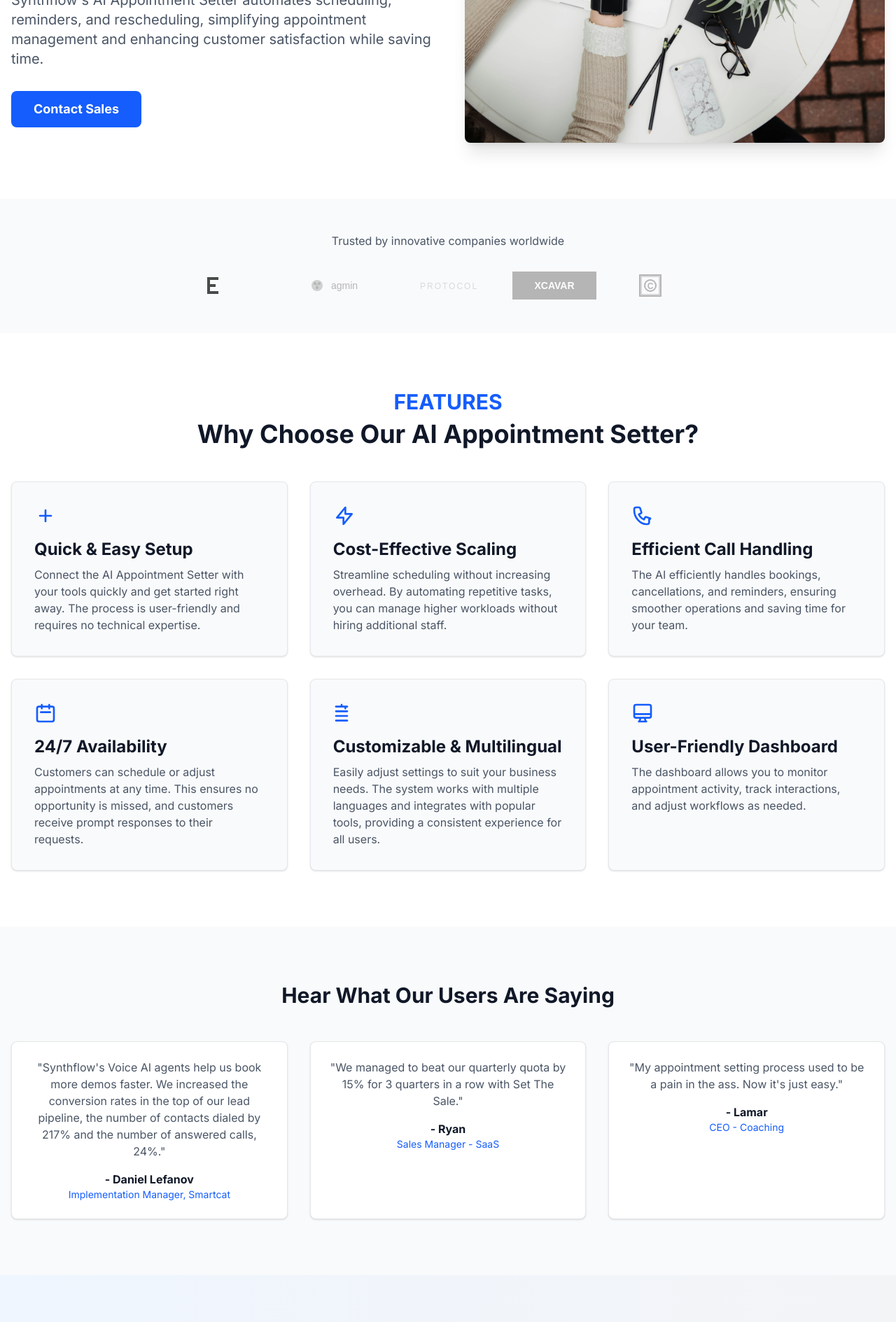
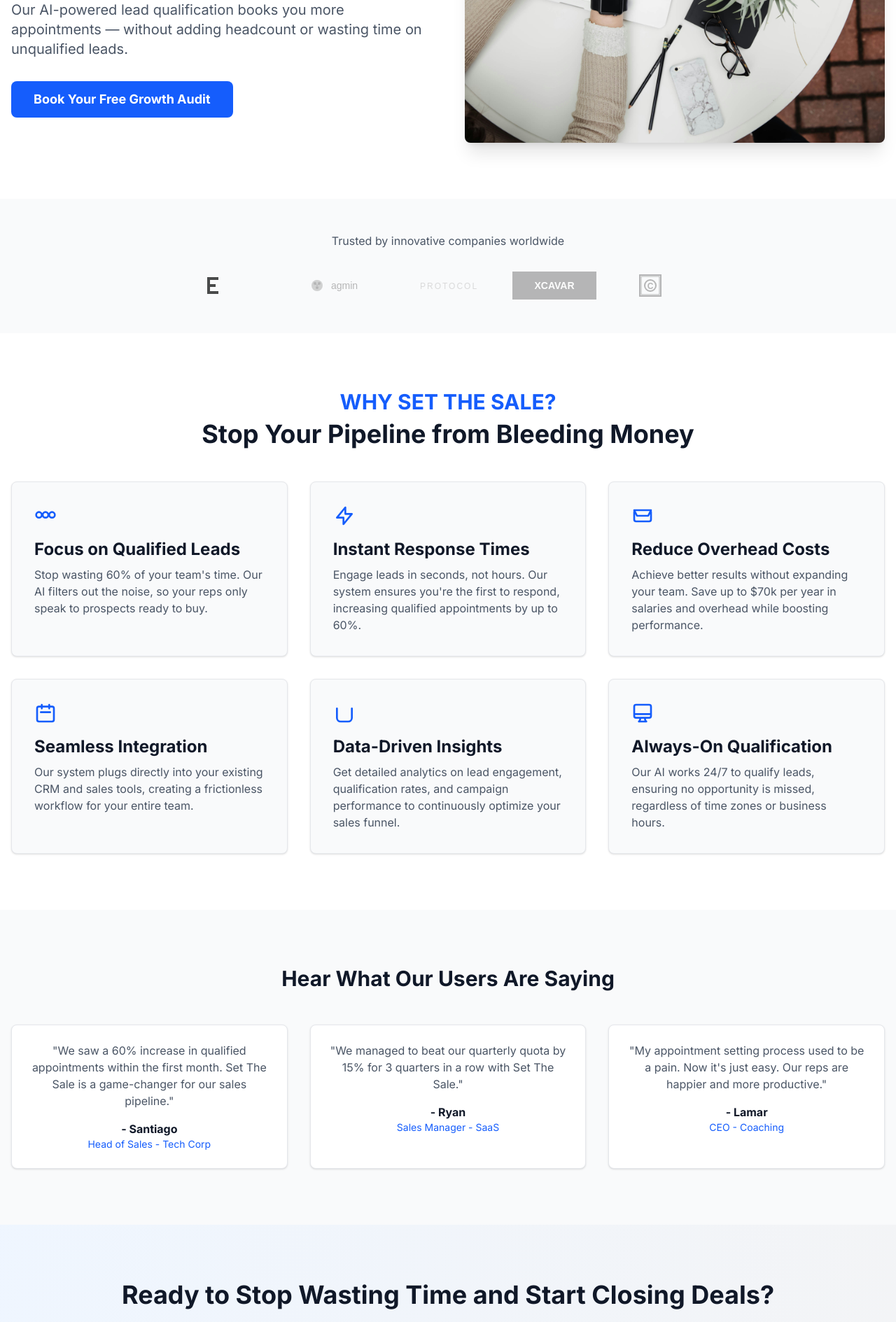
Before and after one commit to capitanbarbosa/setthesale-us, a Next.js app: page /home-1 in a window 1280 px wide. Shown: the part 340-2229 px from the top of the page at 70% size. Built offline with nearby package versions, Linux system fonts and the light colour scheme.

Commit message:
home1 text

```diff
--- a/src/app/home-1/page.js
+++ b/src/app/home-1/page.js
@@ -16,15 +16,15 @@ export default function Home() {
         <div className="grid lg:grid-cols-2 gap-12 items-center py-20 px-4 max-w-7xl mx-auto">
           <div className="text-center lg:text-left">
             <h1 className="text-5xl font-bold text-gray-900">
-              AI Appointment Setter: Automate Scheduling with Ease
+              Turn Leads Into Hot Sales Conversations — Automatically
             </h1>
             <p className="text-xl mt-4 max-w-3xl text-gray-600">
-              Synthflow's AI Appointment Setter automates scheduling, reminders, and rescheduling,
-              simplifying appointment management and enhancing customer satisfaction while saving time.
+              Our AI-powered lead qualification books you more appointments —
+              without adding headcount or wasting time on unqualified leads.
             </p>
             <Link href="/book-a-call">
               <button className="mt-8 bg-blue-600 hover:bg-blue-700 text-white font-bold py-3 px-8 rounded-lg text-lg transition-colors">
-                Contact Sales
+                Book Your Free Growth Audit
               </button>
             </Link>
           </div>
@@ -57,38 +57,38 @@ export default function Home() {
       {/* Features Section */}
       <section className="py-20 px-4 bg-white">
         <div className="container mx-auto">
-          <h2 className="text-3xl font-bold text-center mb-2 text-blue-600">FEATURES</h2>
-          <h3 className="text-4xl font-bold text-center mb-12 text-gray-900">Why Choose Our AI Appointment Setter?</h3>
+          <h2 className="text-3xl font-bold text-center mb-2 text-blue-600">WHY SET THE SALE?</h2>
+          <h3 className="text-4xl font-bold text-center mb-12 text-gray-900">Stop Your Pipeline from Bleeding Money</h3>
           <div className="grid grid-cols-1 md:grid-cols-2 lg:grid-cols-3 gap-8">
             <div className="bg-gray-50 p-8 rounded-lg border border-gray-200 shadow-sm">
-              <div className="mb-4"><FeatureIcon d="M12 6v6m0 0v6m0-6h6m-6 0H6" /></div>
-              <h4 className="text-2xl font-bold mb-2 text-gray-900">Quick & Easy Setup</h4>
-              <p className="text-gray-600">Connect the AI Appointment Setter with your tools quickly and get started right away. The process is user-friendly and requires no technical expertise.</p>
+              <div className="mb-4"><FeatureIcon d="M12 8c-1.657 0-3 1.343-3 3s1.343 3 3 3 3-1.343 3-3-1.343-3-3-3zM5 8c-1.657 0-3 1.343-3 3s1.343 3 3 3 3-1.343 3-3-1.343-3-3-3zm14 0c-1.657 0-3 1.343-3 3s1.343 3 3 3 3-1.343 3-3-1.343-3-3-3z" /></div>
+              <h4 className="text-2xl font-bold mb-2 text-gray-900">Focus on Qualified Leads</h4>
+              <p className="text-gray-600">Stop wasting 60% of your team's time. Our AI filters out the noise, so your reps only speak to prospects ready to buy.</p>
             </div>
             <div className="bg-gray-50 p-8 rounded-lg border border-gray-200 shadow-sm">
               <div className="mb-4"><FeatureIcon d="M13 10V3L4 14h7v7l9-11h-7z" /></div>
-              <h4 className="text-2xl font-bold mb-2 text-gray-900">Cost-Effective Scaling</h4>
-              <p className="text-gray-600">Streamline scheduling without increasing overhead. By automating repetitive tasks, you can manage higher workloads without hiring additional staff.</p>
+              <h4 className="text-2xl font-bold mb-2 text-gray-900">Instant Response Times</h4>
+              <p className="text-gray-600">Engage leads in seconds, not hours. Our system ensures you're the first to respond, increasing qualified appointments by up to 60%.</p>
             </div>
             <div className="bg-gray-50 p-8 rounded-lg border border-gray-200 shadow-sm">
-              <div className="mb-4"><FeatureIcon d="M3 5a2 2 0 012-2h3.28a1 1 0 01.948.684l1.498 4.493a1 1 0 01-.502 1.21l-2.257 1.13a11.042 11.042 0 005.516 5.516l1.13-2.257a1 1 0 011.21-.502l4.493 1.498A1 1 0 0119 15.72V19a2 2 0 01-2 2h-1C9.716 21 3 14.284 3 6V5z" /></div>
-              <h4 className="text-2xl font-bold mb-2 text-gray-900">Efficient Call Handling</h4>
-              <p className="text-gray-600">The AI efficiently handles bookings, cancellations, and reminders, ensuring smoother operations and saving time for your team.</p>
+              <div className="mb-4"><FeatureIcon d="M3 6l3 6h12l3-6H3zm16 12H5a2 2 0 01-2-2V8a2 2 0 012-2h14a2 2 0 012 2v8a2 2 0 01-2 2z" /></div>
+              <h4 className="text-2xl font-bold mb-2 text-gray-900">Reduce Overhead Costs</h4>
+              <p className="text-gray-600">Achieve better results without expanding your team. Save up to $70k per year in salaries and overhead while boosting performance.</p>
             </div>
             <div className="bg-gray-50 p-8 rounded-lg border border-gray-200 shadow-sm">
               <div className="mb-4"><FeatureIcon d="M8 7V3m8 4V3m-9 8h10M5 21h14a2 2 0 002-2V7a2 2 0 00-2-2H5a2 2 0 00-2 2v12a2 2 0 002 2z" /></div>
-              <h4 className="text-2xl font-bold mb-2 text-gray-900">24/7 Availability</h4>
-              <p className="text-gray-600">Customers can schedule or adjust appointments at any time. This ensures no opportunity is missed, and customers receive prompt responses to their requests.</p>
+              <h4 className="text-2xl font-bold mb-2 text-gray-900">Seamless Integration</h4>
+              <p className="text-gray-600">Our system plugs directly into your existing CRM and sales tools, creating a frictionless workflow for your entire team.</p>
             </div>
             <div className="bg-gray-50 p-8 rounded-lg border border-gray-200 shadow-sm">
-              <div className="mb-4"><FeatureIcon d="M3 5h12M9 3v2m4 0v2M3 10h12M3 15h12M3 20h12" /></div>
-              <h4 className="text-2xl font-bold mb-2 text-gray-900">Customizable & Multilingual</h4>
-              <p className="text-gray-600">Easily adjust settings to suit your business needs. The system works with multiple languages and integrates with popular tools, providing a consistent experience for all users.</p>
+              <div className="mb-4"><FeatureIcon d="M4 7v10c0 2.21 1.79 4 4 4h8c2.21 0 4-1.79 4-4V7" /></div>
+              <h4 className="text-2xl font-bold mb-2 text-gray-900">Data-Driven Insights</h4>
+              <p className="text-gray-600">Get detailed analytics on lead engagement, qualification rates, and campaign performance to continuously optimize your sales funnel.</p>
             </div>
             <div className="bg-gray-50 p-8 rounded-lg border border-gray-200 shadow-sm">
               <div className="mb-4"><FeatureIcon d="M9.75 17L9 20l-1 1h8l-1-1-.75-3M3 13h18M5 17h14a2 2 0 002-2V5a2 2 0 00-2-2H5a2 2 0 00-2 2v10a2 2 0 002 2z" /></div>
-              <h4 className="text-2xl font-bold mb-2 text-gray-900">User-Friendly Dashboard</h4>
-              <p className="text-gray-600">The dashboard allows you to monitor appointment activity, track interactions, and adjust workflows as needed.</p>
+              <h4 className="text-2xl font-bold mb-2 text-gray-900">Always-On Qualification</h4>
+              <p className="text-gray-600">Our AI works 24/7 to qualify leads, ensuring no opportunity is missed, regardless of time zones or business hours.</p>
             </div>
           </div>
         </div>
@@ -100,9 +100,9 @@ export default function Home() {
           <h2 className="text-3xl font-bold mb-12 text-gray-900">Hear What Our Users Are Saying</h2>
           <div className="grid grid-cols-1 md:grid-cols-3 gap-8">
             <div className="bg-white p-6 rounded-lg border border-gray-200 shadow-sm">
-              <p className="text-gray-600 mb-4">"Synthflow's Voice AI agents help us book more demos faster. We increased the conversion rates in the top of our lead pipeline, the number of contacts dialed by 217% and the number of answered calls, 24%."</p>
-              <p className="font-bold text-gray-900">- Daniel Lefanov</p>
-              <p className="text-sm text-blue-600">Implementation Manager, Smartcat</p>
+              <p className="text-gray-600 mb-4">"We saw a 60% increase in qualified appointments within the first month. Set The Sale is a game-changer for our sales pipeline."</p>
+              <p className="font-bold text-gray-900">- Santiago</p>
+              <p className="text-sm text-blue-600">Head of Sales - Tech Corp</p>
             </div>
             <div className="bg-white p-6 rounded-lg border border-gray-200 shadow-sm">
               <p className="text-gray-600 mb-4">"We managed to beat our quarterly quota by 15% for 3 quarters in a row with Set The Sale."</p>
@@ -110,7 +110,7 @@ export default function Home() {
               <p className="text-sm text-blue-600">Sales Manager - SaaS</p>
             </div>
             <div className="bg-white p-6 rounded-lg border border-gray-200 shadow-sm">
-              <p className="text-gray-600 mb-4">"My appointment setting process used to be a pain in the ass. Now it's just easy."</p>
+              <p className="text-gray-600 mb-4">"My appointment setting process used to be a pain. Now it's just easy. Our reps are happier and more productive."</p>
               <p className="font-bold text-gray-900">- Lamar</p>
               <p className="text-sm text-blue-600">CEO - Coaching</p>
             </div>
@@ -121,11 +121,11 @@ export default function Home() {
       {/* Final CTA Section */}
       <section className="text-center py-20 px-4 bg-gradient-to-r from-blue-50 to-gray-100">
         <div className="container mx-auto">
-          <h2 className="text-4xl font-bold text-gray-900">Managing Over 20K Minutes of Calls Monthly?</h2>
-          <p className="text-xl mt-4 text-gray-600">Dive deeper with our experts to learn how Voice AI can scale your customer service operations and deliver ROI around the clock.</p>
+          <h2 className="text-4xl font-bold text-gray-900">Ready to Stop Wasting Time and Start Closing Deals?</h2>
+          <p className="text-xl mt-4 text-gray-600">Book a free growth audit and discover how our AI-powered qualification can fill your pipeline with sales-ready leads.</p>
           <Link href="/book-a-call">
             <button className="mt-8 bg-blue-600 hover:bg-blue-700 text-white font-bold py-3 px-8 rounded-lg text-lg transition-colors">
-              Contact Sales
+              Book Your Free Growth Audit
             </button>
           </Link>
         </div>
```
